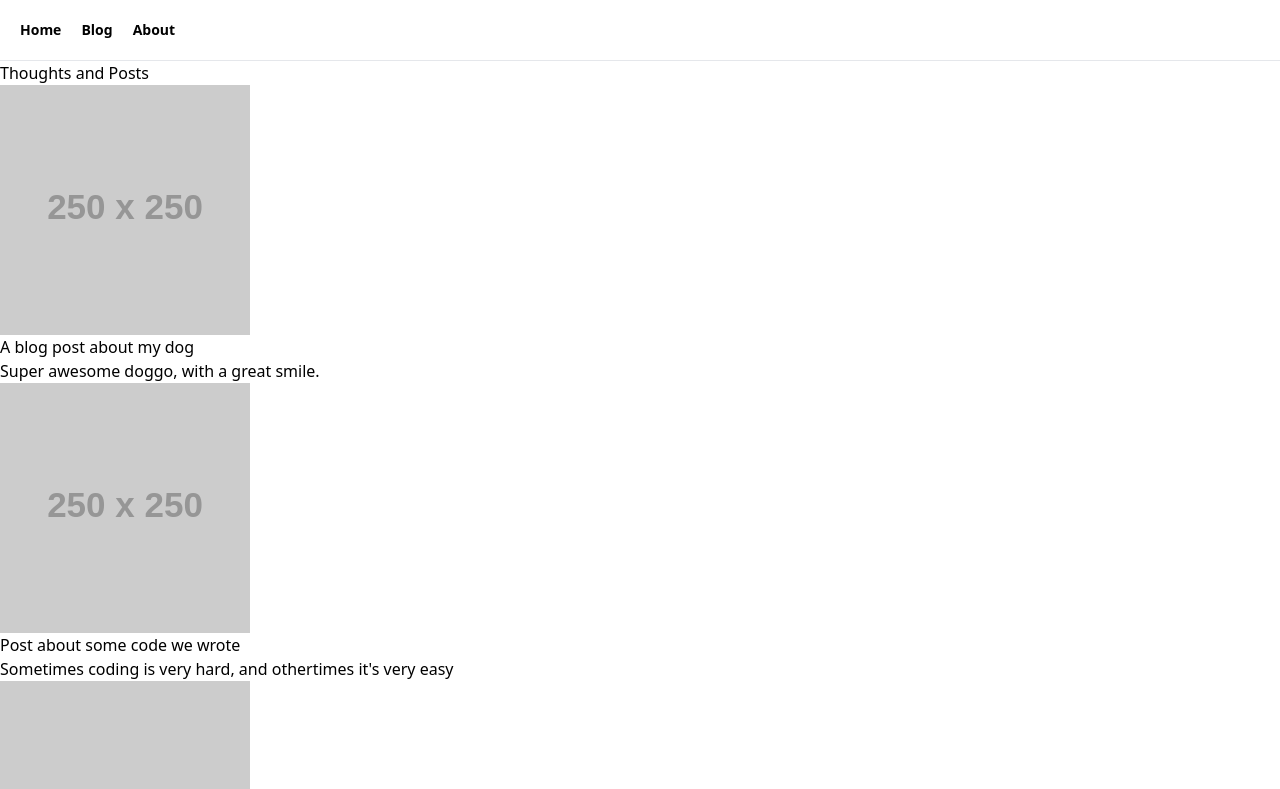
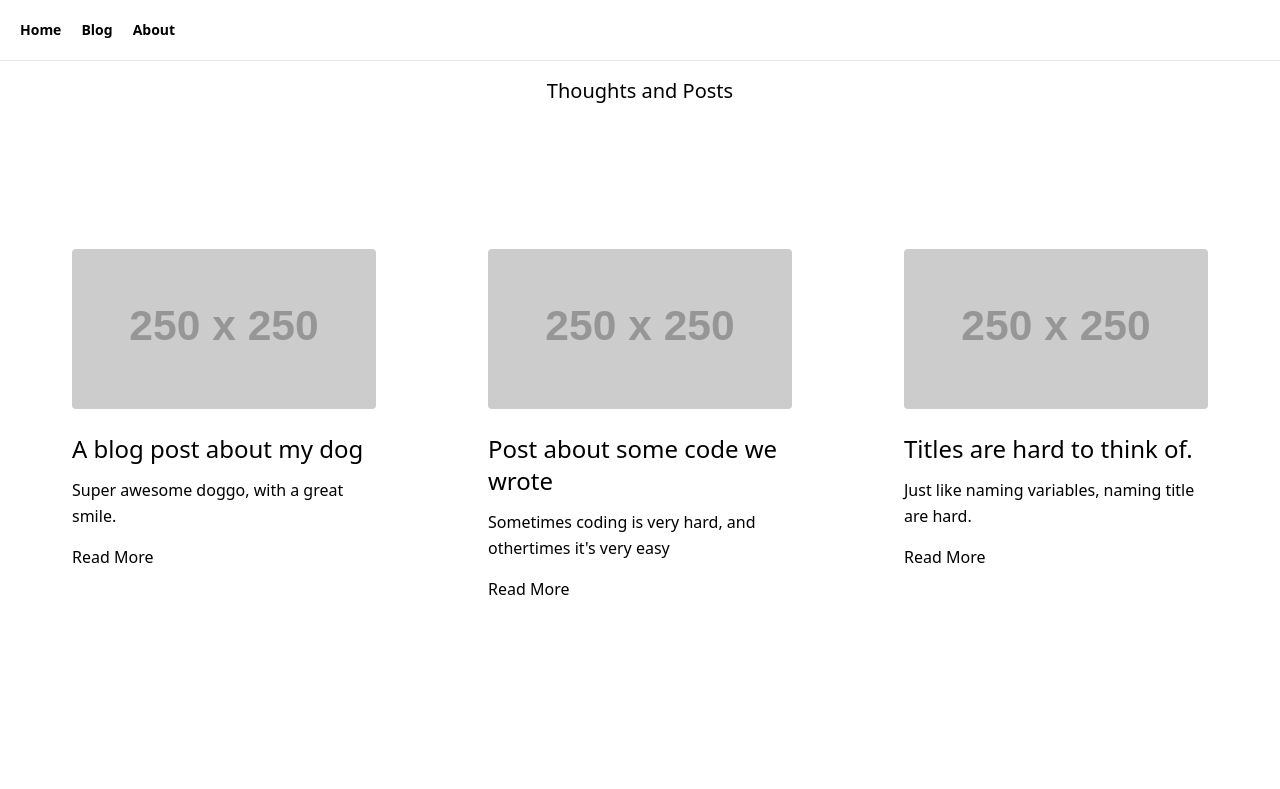
Before and after one commit to david-huanca/vue-with-tailwindcss, a Vue app: page /#/blog in a window 1280 px wide. Shown: the top 789 px of the page. Built offline with nearby package versions, Linux system fonts and the light colour scheme.

Commit message:
Tailwind to our blog.

```diff
--- a/src/components/BlogPage.vue
+++ b/src/components/BlogPage.vue
@@ -1,32 +1,46 @@
 <template>
   <div id="blog-home">
-    <h1>Thoughts and Posts</h1>
-    <div>
-      <article class="media">
-        <figure>
-          <img src="http://via.placeholder.com/250x250" alt="" />
-        </figure>
-        <h2>A blog post about my dog</h2>
-        <p>Super awesome doggo, with a great smile.</p>
+    <h1 class="text-center text-xl mt-4">Thoughts and Posts</h1>
+     <div class="container px-8 pt-24 mx-auto lg:px-4">
+                <div class="flex flex-wrap text-left">
+                    <article class="px-8 py-6 lg:w-1/3 md:w-full">
+                        <div class="p-6 rounded-md">
+                        <img class="object-cover object-center w-full h-40 mb-6 rounded"
+                            src="http://via.placeholder.com/250x250" alt="content">
+                        <h2 class="mb-3 text-lg lg:text-2xl title-font"> A blog post about my dog
+                        </h2>
+                        <p class="mb-4 text-base leading-relaxed">Super awesome doggo, with a great smile.</p>
+                        <a href="#"
+                            class="inline-flex items-center md:mb-2 lg:mb-0 hover:text-blue-400 ">
+                            Read More
+                        </a>
+                        </div>
                     </article>
+                    <article class="px-8 py-6 lg:w-1/3 md:w-full">
+                        <div class="p-6 rounded-md">
+                            <img class="object-cover object-center w-full h-40 mb-6 rounded"
+                                src="http://via.placeholder.com/250x250" alt="content">
+                            <h2 class="mb-3 text-lg lg:text-2xl title-font"> Post about some code we wrote
+                            </h2>
+                            <p class="mb-4 text-base leading-relaxed">Sometimes coding is very hard, and othertimes it's very easy</p>
+                            <a href="#" class="inline-flex items-center md:mb-2 lg:mb-0 hover:text-blue-400 ">
+                                Read More
+                            </a>
                         </div>
-    <div>
-      <article class="media">
-        <figure>
-          <img src="http://via.placeholder.com/250x250" alt="" />
-        </figure>
-        <h2>Post about some code we wrote</h2>
-        <p>Sometimes coding is very hard, and othertimes it's very easy</p>
                     </article>
+                    <article class="px-8 py-6 lg:w-1/3 md:w-full">
+                        <div class="p-6 rounded-md">
+                            <img class="object-cover object-center w-full h-40 mb-6 rounded"
+                                src="http://via.placeholder.com/250x250" alt="content">
+                            <h2 class="mb-3 text-lg lg:text-2xl title-font"> Titles are hard to think of.
+                            </h2>
+                            <p class="mb-4 text-base leading-relaxed">Just like naming variables, naming title are hard.</p>
+                            <a href="#" class="inline-flex items-center md:mb-2 lg:mb-0 hover:text-blue-400 ">
+                                Read More
+                            </a>
                         </div>
-    <div>
-      <article class="media">
-        <figure>
-          <img src="http://via.placeholder.com/250x250" alt="" />
-        </figure>
-        <h2>Titles are hard to think of.</h2>
-        <p>Just like naming variables, naming title are hard.</p>
                     </article>
                 </div>
             </div>
+  </div>
 </template>
```
Lines whose indentation alone changed are shown as unchanged.
